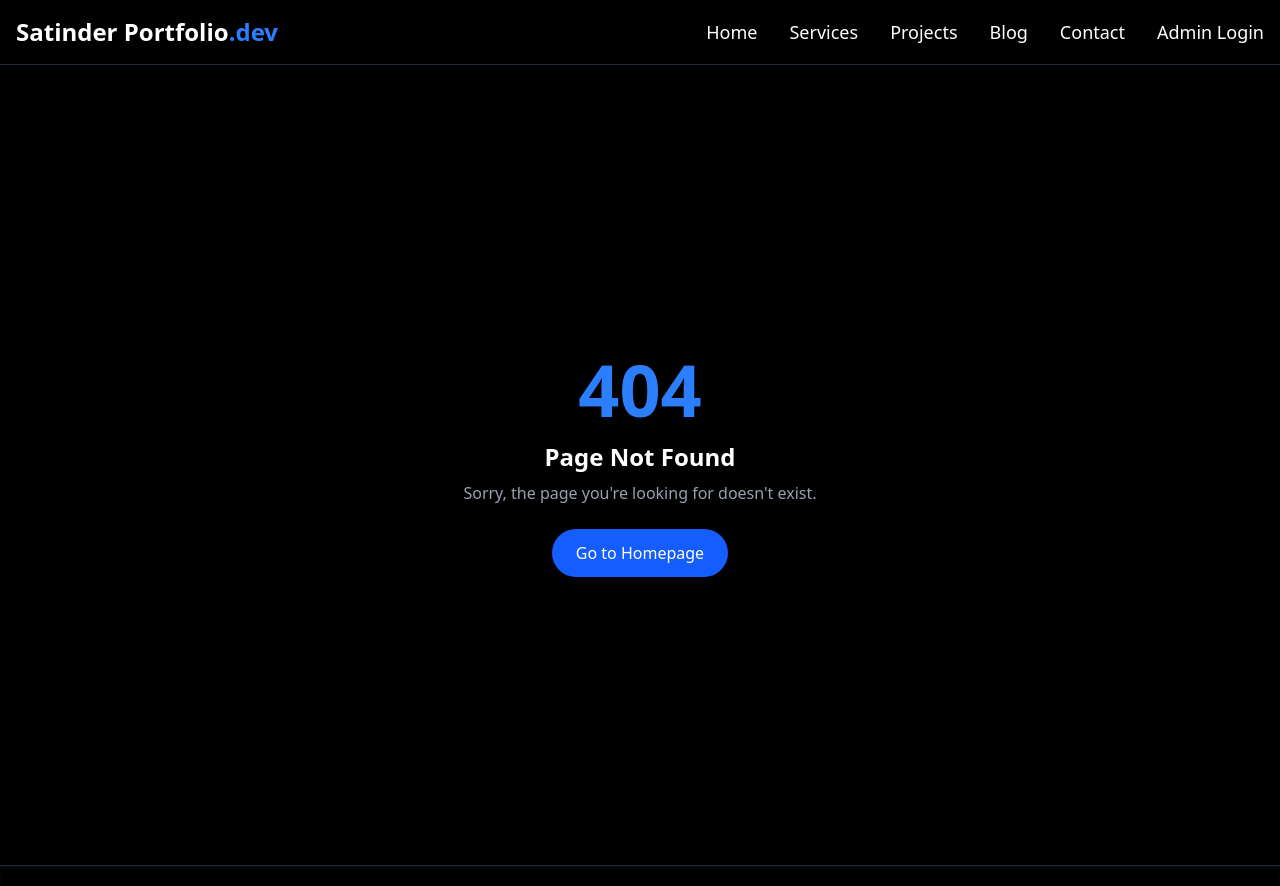
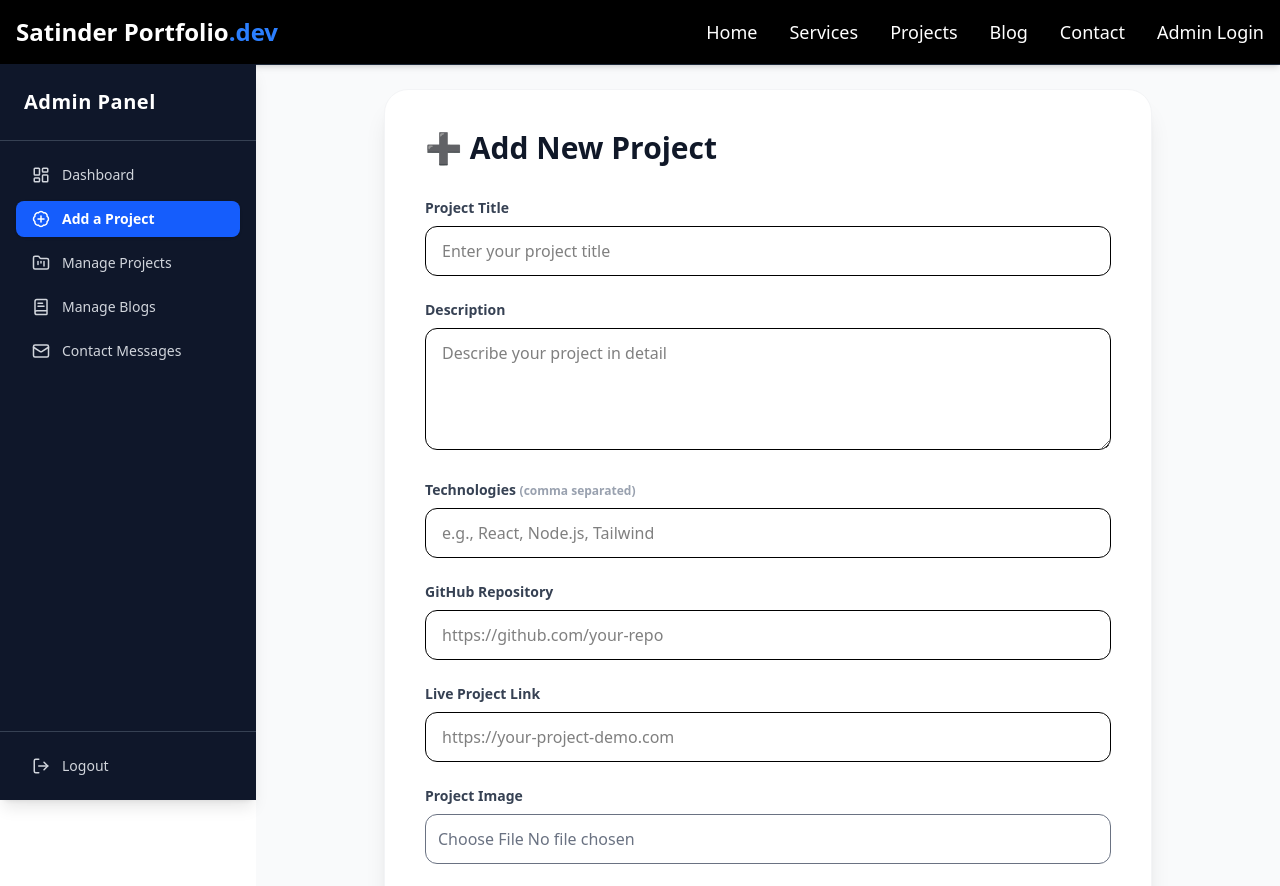
Before and after one commit to SatinderSinghSall/Satinder-Portfolio, a React (Vite) app: page /admin/add-project in a window 1280 px wide. Shown: the top 886 px of the page. Built offline with nearby package versions, Linux system fonts and the light colour scheme; no server answers; sample sign-in values are in the browser's storage.

Commit message:
Improved the UI of 'Add a Project' page.

```diff
--- a/src/App.jsx
+++ b/src/App.jsx
@@ -18,6 +18,7 @@ import Skills from "./components/Skills.jsx";
 import Experience from "./components/Experience.jsx";
 import ProjectDetail from "./pages/ProjectDetail.jsx";
 import Services from "./pages/Services.jsx";
+import AddProject from "./admin/AddProject.jsx";
 
 function App() {
   return (
@@ -42,6 +43,14 @@ function App() {
           element={
             <AdminRoute>
               <Dashboard />
+            </AdminRoute>
+          }
+        />
+        <Route
+          path="/admin/add-project"
+          element={
+            <AdminRoute>
+              <AddProject />
             </AdminRoute>
           }
         />
--- /dev/null
+++ b/src/admin/AddProject.jsx
@@ -0,0 +1,237 @@
+import { useState } from "react";
+import axios from "axios";
+import AdminLayout from "../components/AdminLayout";
+
+const API = import.meta.env.VITE_API_URL || "/api";
+
+export default function AddProject() {
+  const [form, setForm] = useState({
+    title: "",
+    description: "",
+    technologies: [],
+    githubLink: "",
+    link: "",
+    imageFile: null,
+  });
+  const [loading, setLoading] = useState(false);
+  const [error, setError] = useState("");
+  const token = localStorage.getItem("token");
+
+  const handleChange = (e) => {
+    if (e.target.name === "technologies") {
+      setForm({
+        ...form,
+        technologies: e.target.value.split(",").map((t) => t.trim()),
+      });
+    } else {
+      setForm({ ...form, [e.target.name]: e.target.value });
+    }
+  };
+
+  const handleSubmit = async (e) => {
+    e.preventDefault();
+    setError("");
+
+    if (
+      !form.title ||
+      !form.description ||
+      !form.githubLink ||
+      !form.technologies.length ||
+      !form.imageFile ||
+      !form.link
+    ) {
+      setError("All fields are required.");
+      return;
+    }
+
+    setLoading(true);
+    const headers = { Authorization: `Bearer ${token}` };
+
+    try {
+      const formData = new FormData();
+      formData.append("title", form.title);
+      formData.append("description", form.description);
+      formData.append("link", form.link);
+      formData.append("githubLink", form.githubLink);
+      formData.append("technologies", form.technologies.join(","));
+      if (form.imageFile) formData.append("image", form.imageFile);
+
+      await axios.post(`${API}/projects`, formData, { headers });
+
+      setForm({
+        title: "",
+        description: "",
+        link: "",
+        githubLink: "",
+        technologies: [],
+        imageFile: null,
+      });
+    } catch (err) {
+      console.error(err);
+      setError("Failed to save project.");
+    } finally {
+      setLoading(false);
+    }
+  };
+
+  return (
+    <AdminLayout>
+      <div className="max-w-3xl mx-auto bg-white p-10 rounded-3xl shadow-xl border border-gray-100">
+        <h2 className="text-3xl font-bold mb-8 text-gray-900">
+          ➕ Add New Project
+        </h2>
+
+        {error && (
+          <div className="mb-6 flex items-center gap-2 text-red-600 bg-red-50 border border-red-200 p-4 rounded-lg text-sm">
+            <svg
+              xmlns="http://www.w3.org/2000/svg"
+              className="w-5 h-5 text-red-500"
+              fill="none"
+              viewBox="0 0 24 24"
+              stroke="currentColor"
+              strokeWidth="2"
+            >
+              <path
+                strokeLinecap="round"
+                strokeLinejoin="round"
+                d="M12 9v2m0 4h.01M21 12a9 9 0 11-18 0 9 9 0 0118 0z"
+              />
+            </svg>
+            {error}
+          </div>
+        )}
+
+        <form onSubmit={handleSubmit} className="space-y-6">
+          {/* Title */}
+          <div>
+            <label className="block text-sm font-semibold text-gray-700 mb-2">
+              Project Title
+            </label>
+            <input
+              name="title"
+              value={form.title}
+              onChange={handleChange}
+              placeholder="Enter your project title"
+              className="w-full px-4 py-3 border rounded-xl focus:ring-4 focus:ring-blue-200 focus:border-blue-500 transition"
+            />
+          </div>
+
+          {/* Description */}
+          <div>
+            <label className="block text-sm font-semibold text-gray-700 mb-2">
+              Description
+            </label>
+            <textarea
+              name="description"
+              value={form.description}
+              onChange={handleChange}
+              placeholder="Describe your project in detail"
+              className="w-full px-4 py-3 border rounded-xl focus:ring-4 focus:ring-blue-200 focus:border-blue-500 transition"
+              rows="4"
+            />
+          </div>
+
+          {/* Technologies */}
+          <div>
+            <label className="block text-sm font-semibold text-gray-700 mb-2">
+              Technologies{" "}
+              <span className="text-gray-400 text-xs">(comma separated)</span>
+            </label>
+            <input
+              name="technologies"
+              value={form.technologies.join(", ")}
+              onChange={handleChange}
+              placeholder="e.g., React, Node.js, Tailwind"
+              className="w-full px-4 py-3 border rounded-xl focus:ring-4 focus:ring-blue-200 focus:border-blue-500 transition"
+            />
+          </div>
+
+          {/* GitHub Link */}
+          <div>
+            <label className="block text-sm font-semibold text-gray-700 mb-2">
+              GitHub Repository
+            </label>
+            <input
+              name="githubLink"
+              value={form.githubLink}
+              onChange={handleChange}
+              placeholder="https://github.com/your-repo"
+              className="w-full px-4 py-3 border rounded-xl focus:ring-4 focus:ring-blue-200 focus:border-blue-500 transition"
+            />
+          </div>
+
+          {/* Project Link */}
+          <div>
+            <label className="block text-sm font-semibold text-gray-700 mb-2">
+              Live Project Link
+            </label>
+            <input
+              name="link"
+              value={form.link}
+              onChange={handleChange}
+              placeholder="https://your-project-demo.com"
+              className="w-full px-4 py-3 border rounded-xl focus:ring-4 focus:ring-blue-200 focus:border-blue-500 transition"
+            />
+          </div>
+
+          {/* Image Upload */}
+          <div>
+            <label className="block text-sm font-semibold text-gray-700 mb-2">
+              Project Image
+            </label>
+            <div className="flex items-center gap-4">
+              <input
+                type="file"
+                name="image"
+                accept="image/*"
+                onChange={(e) =>
+                  setForm({ ...form, imageFile: e.target.files[0] })
+                }
+                className="w-full text-gray-500 border rounded-xl p-3 cursor-pointer focus:outline-none"
+              />
+            </div>
+          </div>
+
+          {/* Submit Button */}
+          <button
+            type="submit"
+            disabled={loading}
+            className={`w-full flex justify-center items-center gap-2 px-6 py-4 text-white font-semibold rounded-xl shadow-md transition-all duration-300 ${
+              loading
+                ? "bg-blue-400 cursor-not-allowed"
+                : "bg-blue-600 hover:bg-blue-700 active:scale-95"
+            }`}
+          >
+            {loading ? (
+              <>
+                <svg
+                  className="w-6 h-6 animate-spin"
+                  xmlns="http://www.w3.org/2000/svg"
+                  fill="none"
+                  viewBox="0 0 24 24"
+                >
+                  <circle
+                    className="opacity-25"
+                    cx="12"
+                    cy="12"
+                    r="10"
+                    stroke="currentColor"
+                    strokeWidth="4"
+                  />
+                  <path
+                    className="opacity-75"
+                    fill="currentColor"
+                    d="M4 12a8 8 0 018-8V0C5.373 0 0 5.373 0 12h4z"
+                  />
+                </svg>
+                Adding...
+              </>
+            ) : (
+              "Add Project"
+            )}
+          </button>
+        </form>
+      </div>
+    </AdminLayout>
+  );
+}
--- a/src/components/Sidebar.jsx
+++ b/src/components/Sidebar.jsx
@@ -5,6 +5,7 @@ import {
   BookText,
   Mail,
   LogOut,
+  BadgePlus,
 } from "lucide-react";
 
 export default function Sidebar() {
@@ -16,6 +17,11 @@ export default function Sidebar() {
       path: "/admin/dashboard",
       label: "Dashboard",
       icon: <LayoutDashboard size={18} />,
+    },
+    {
+      path: "/admin/add-project",
+      label: "Add a Project",
+      icon: <BadgePlus size={18} />,
     },
     {
       path: "/admin/projects",
```
